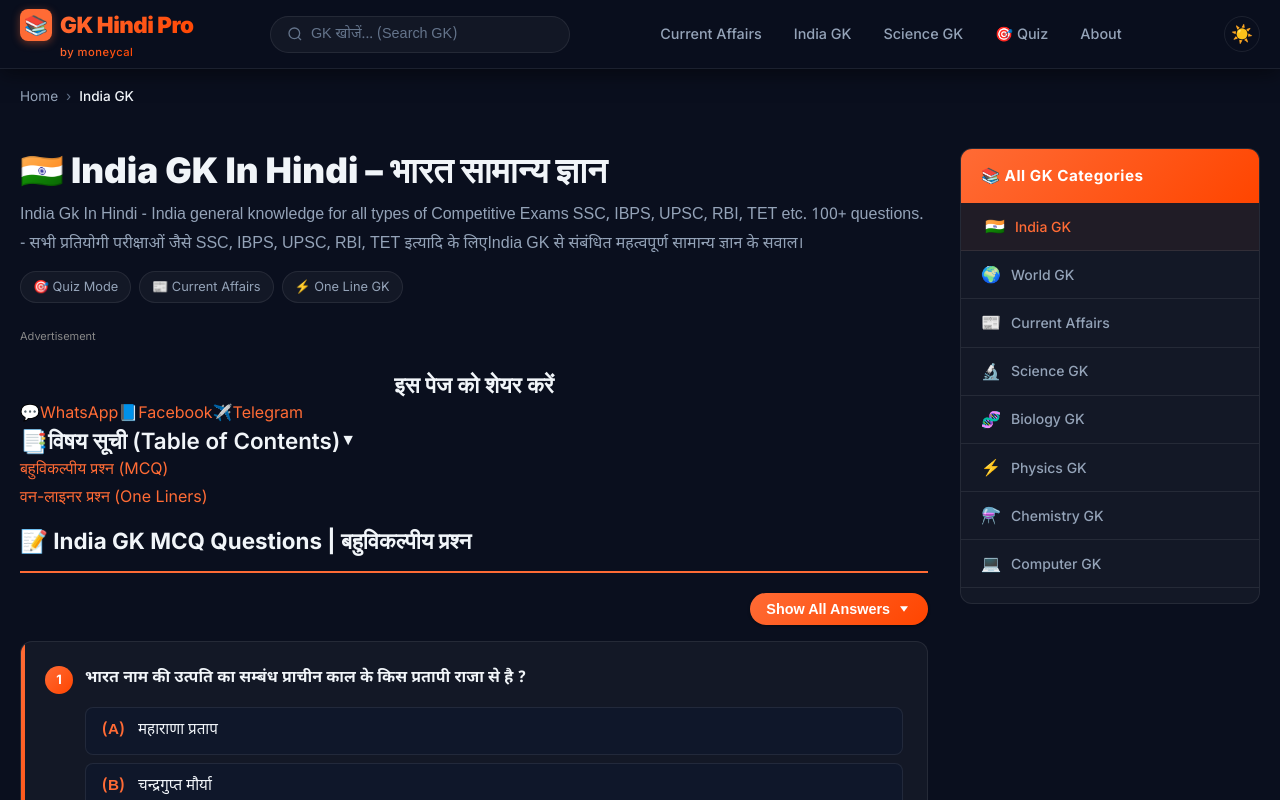
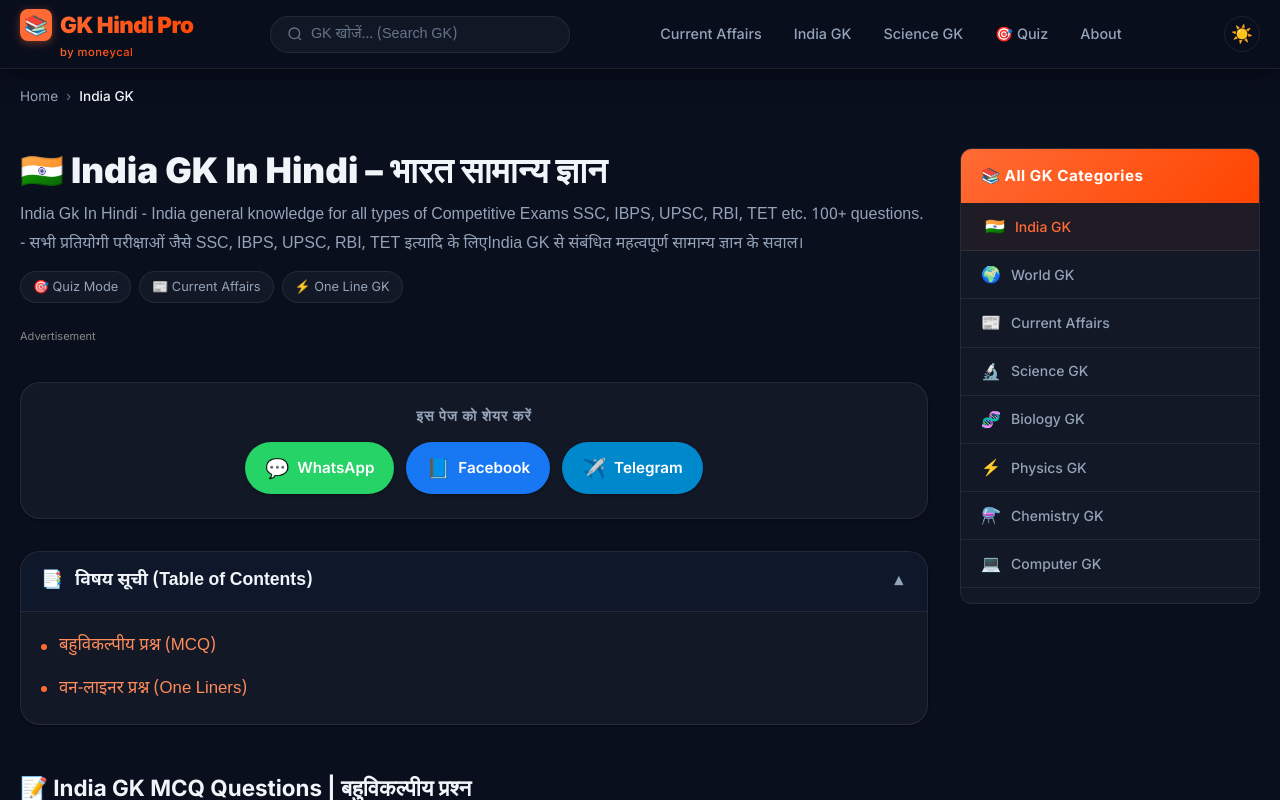
Before and after one commit to harshraj0235/gk, a Next.js app: page /india-gk in a window 1280 px wide. Shown: the top 800 px of the page. Built offline with nearby package versions, Linux system fonts and the light colour scheme.

Commit message:
Style ShareButtons and TableOfContents components using global CSS variables

```diff
--- a/app/components/ShareButtons.js
+++ b/app/components/ShareButtons.js
@@ -32,46 +32,103 @@ export default function ShareButtons({ title, text, url }) {
     {
       name: 'WhatsApp',
       icon: '💬',
-      color: 'bg-green-500',
+      color: '#25D366',
       url: `https://api.whatsapp.com/send?text=${encodeURIComponent(shareText + ' ' + currentUrl)}`
     },
     {
       name: 'Facebook',
       icon: '📘',
-      color: 'bg-blue-600',
+      color: '#1877F2',
       url: `https://www.facebook.com/sharer/sharer.php?u=${encodeURIComponent(currentUrl)}`
     },
     {
       name: 'Telegram',
       icon: '✈️',
-      color: 'bg-blue-400',
+      color: '#0088cc',
       url: `https://t.me/share/url?url=${encodeURIComponent(currentUrl)}&text=${encodeURIComponent(shareText)}`
     }
   ];
 
   return (
-    <div className="my-6 p-4 bg-gray-50 dark:bg-gray-800 rounded-xl border border-gray-100 dark:border-gray-700">
-      <h3 className="text-sm font-bold text-gray-700 dark:text-gray-300 mb-3 text-center uppercase tracking-wider">
+    <div style={{
+      margin: '32px 0',
+      padding: '24px',
+      background: 'var(--bg-card)',
+      borderRadius: 'var(--radius-lg)',
+      border: '1px solid var(--border)',
+      boxShadow: 'var(--shadow-sm)'
+    }}>
+      <h3 style={{
+        fontSize: '0.9rem',
+        fontWeight: '700',
+        color: 'var(--text-muted)',
+        marginBottom: '16px',
+        textAlign: 'center',
+        textTransform: 'uppercase',
+        letterSpacing: '1px'
+      }}>
         इस पेज को शेयर करें
       </h3>
-      <div className="flex flex-wrap justify-center gap-3">
+      <div style={{
+        display: 'flex',
+        flexWrap: 'wrap',
+        justifyContent: 'center',
+        gap: '12px'
+      }}>
         {shareLinks.map((link) => (
           <a
             key={link.name}
             href={link.url}
             target="_blank"
             rel="noopener noreferrer"
-            className={`flex items-center gap-2 px-4 py-2 rounded-full text-white font-medium text-sm transition hover:opacity-90 shadow-sm ${link.color}`}
+            style={{
+              display: 'flex',
+              alignItems: 'center',
+              gap: '8px',
+              padding: '10px 20px',
+              borderRadius: '50px',
+              color: 'white',
+              background: link.color,
+              fontWeight: '600',
+              fontSize: '0.95rem',
+              textDecoration: 'none',
+              transition: 'var(--transition)',
+              boxShadow: 'var(--shadow-sm)'
+            }}
+            onMouseOver={(e) => e.currentTarget.style.transform = 'translateY(-2px)'}
+            onMouseOut={(e) => e.currentTarget.style.transform = 'translateY(0)'}
           >
-            <span>{link.icon}</span> {link.name}
+            <span style={{ fontSize: '1.2rem' }}>{link.icon}</span> {link.name}
           </a>
         ))}
         {typeof navigator !== 'undefined' && navigator.share && (
           <button
             onClick={handleNativeShare}
-            className="flex items-center gap-2 px-4 py-2 rounded-full bg-gray-700 text-white font-medium text-sm transition hover:bg-gray-600 shadow-sm"
+            style={{
+              display: 'flex',
+              alignItems: 'center',
+              gap: '8px',
+              padding: '10px 20px',
+              borderRadius: '50px',
+              background: 'var(--bg-secondary)',
+              color: 'var(--text)',
+              border: '1px solid var(--border)',
+              fontWeight: '600',
+              fontSize: '0.95rem',
+              cursor: 'pointer',
+              transition: 'var(--transition)',
+              boxShadow: 'var(--shadow-sm)'
+            }}
+            onMouseOver={(e) => {
+              e.currentTarget.style.background = 'var(--bg-card-hover)';
+              e.currentTarget.style.transform = 'translateY(-2px)';
+            }}
+            onMouseOut={(e) => {
+              e.currentTarget.style.background = 'var(--bg-secondary)';
+              e.currentTarget.style.transform = 'translateY(0)';
+            }}
           >
-            <span>📤</span> अन्य
+            <span style={{ fontSize: '1.2rem' }}>📤</span> अन्य
           </button>
         )}
       </div>
--- a/app/components/TableOfContents.js
+++ b/app/components/TableOfContents.js
@@ -7,29 +7,85 @@ export default function TableOfContents({ sections, title = "विषय सू
   if (!sections || sections.length === 0) return null;
 
   return (
-    <div className="my-6 bg-white dark:bg-gray-800 rounded-xl border border-gray-200 dark:border-gray-700 shadow-sm overflow-hidden">
+    <div style={{
+      margin: '32px 0',
+      background: 'var(--bg-card)',
+      borderRadius: 'var(--radius-lg)',
+      border: '1px solid var(--border)',
+      boxShadow: 'var(--shadow-sm)',
+      overflow: 'hidden'
+    }}>
       <div
-        className="flex justify-between items-center p-4 bg-gray-50 dark:bg-gray-750 cursor-pointer hover:bg-gray-100 dark:hover:bg-gray-700 transition"
         onClick={() => setIsOpen(!isOpen)}
+        style={{
+          display: 'flex',
+          justifyContent: 'space-between',
+          alignItems: 'center',
+          padding: '16px 20px',
+          background: 'var(--bg-secondary)',
+          cursor: 'pointer',
+          transition: 'var(--transition)'
+        }}
+        onMouseOver={(e) => e.currentTarget.style.background = 'var(--bg-card-hover)'}
+        onMouseOut={(e) => e.currentTarget.style.background = 'var(--bg-secondary)'}
       >
-        <h3 className="text-lg font-bold text-gray-800 dark:text-gray-100 flex items-center gap-2">
+        <h3 className="font-hindi" style={{
+          fontSize: '1.1rem',
+          fontWeight: '700',
+          color: 'var(--text)',
+          display: 'flex',
+          alignItems: 'center',
+          gap: '12px',
+          margin: 0
+        }}>
           <span>📑</span> {title}
         </h3>
-        <span className={`text-gray-500 transform transition-transform duration-300 ${isOpen ? 'rotate-180' : ''}`}>
+        <span style={{
+          color: 'var(--text-muted)',
+          transform: isOpen ? 'rotate(180deg)' : 'rotate(0deg)',
+          transition: 'transform 0.3s ease'
+        }}>
           ▼
         </span>
       </div>
 
       {isOpen && (
-        <div className="p-4 bg-white dark:bg-gray-800 border-t border-gray-100 dark:border-gray-700">
-          <ul className="space-y-2">
+        <div style={{
+          padding: '20px',
+          borderTop: '1px solid var(--border)'
+        }}>
+          <ul style={{
+            listStyle: 'none',
+            padding: 0,
+            margin: 0,
+            display: 'flex',
+            flexDirection: 'column',
+            gap: '14px'
+          }}>
             {sections.map((section, index) => (
-              <li key={index} className="flex">
+              <li key={index} style={{ margin: 0 }}>
                 <a
                   href={`#${section.id}`}
-                  className="text-blue-600 dark:text-blue-400 hover:text-blue-800 dark:hover:text-blue-300 hover:underline flex items-center gap-2"
+                  className="font-hindi"
+                  style={{
+                    color: 'var(--primary-light)',
+                    textDecoration: 'none',
+                    display: 'flex',
+                    alignItems: 'center',
+                    gap: '12px',
+                    fontSize: '1.05rem',
+                    transition: 'color 0.2s'
+                  }}
+                  onMouseOver={(e) => e.currentTarget.style.color = 'var(--primary)'}
+                  onMouseOut={(e) => e.currentTarget.style.color = 'var(--primary-light)'}
                 >
-                  <span className="w-1.5 h-1.5 rounded-full bg-blue-500 inline-block"></span>
+                  <span style={{
+                    width: '6px',
+                    height: '6px',
+                    borderRadius: '50%',
+                    background: 'var(--primary)',
+                    display: 'inline-block'
+                  }}></span>
                   {section.title}
                 </a>
               </li>
```
